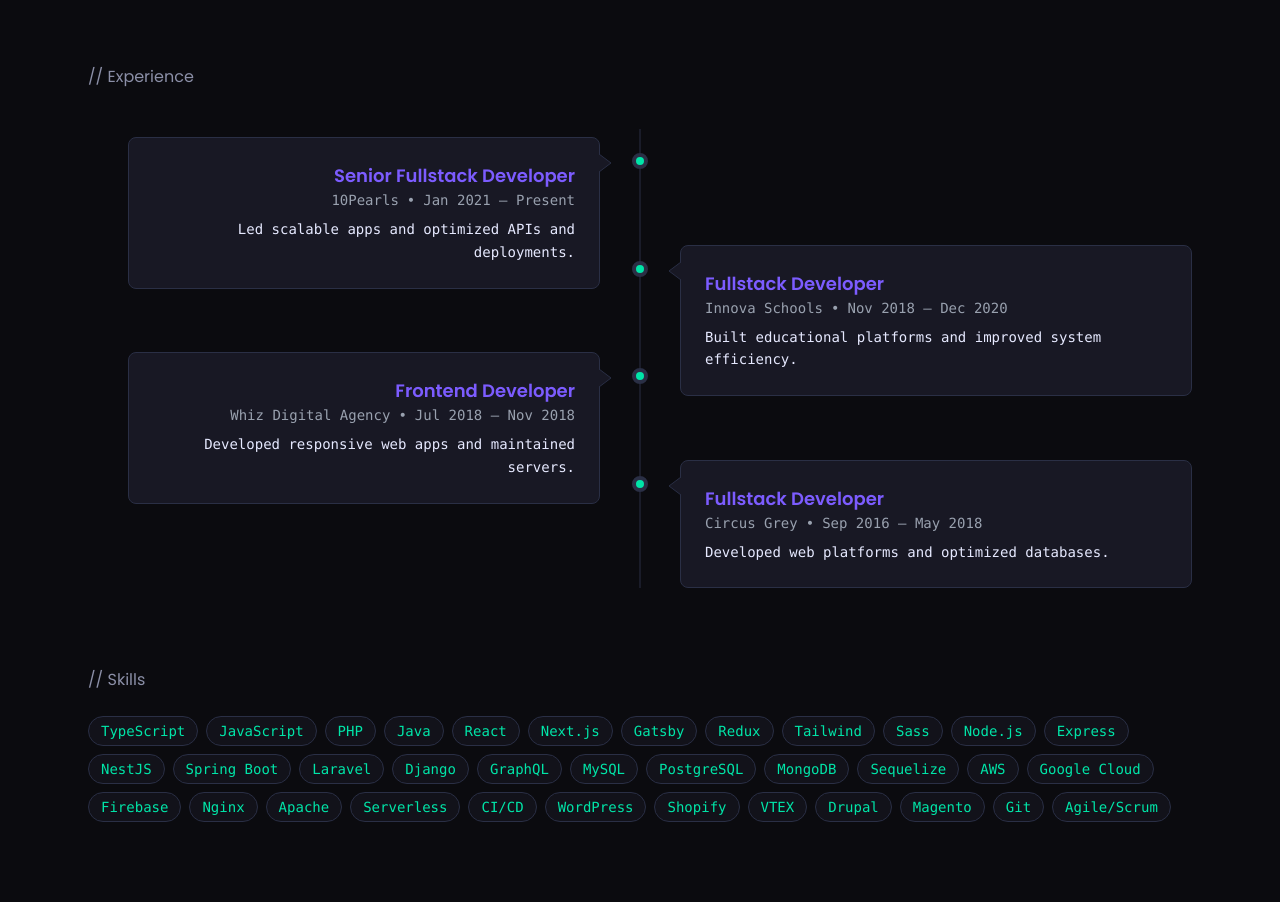
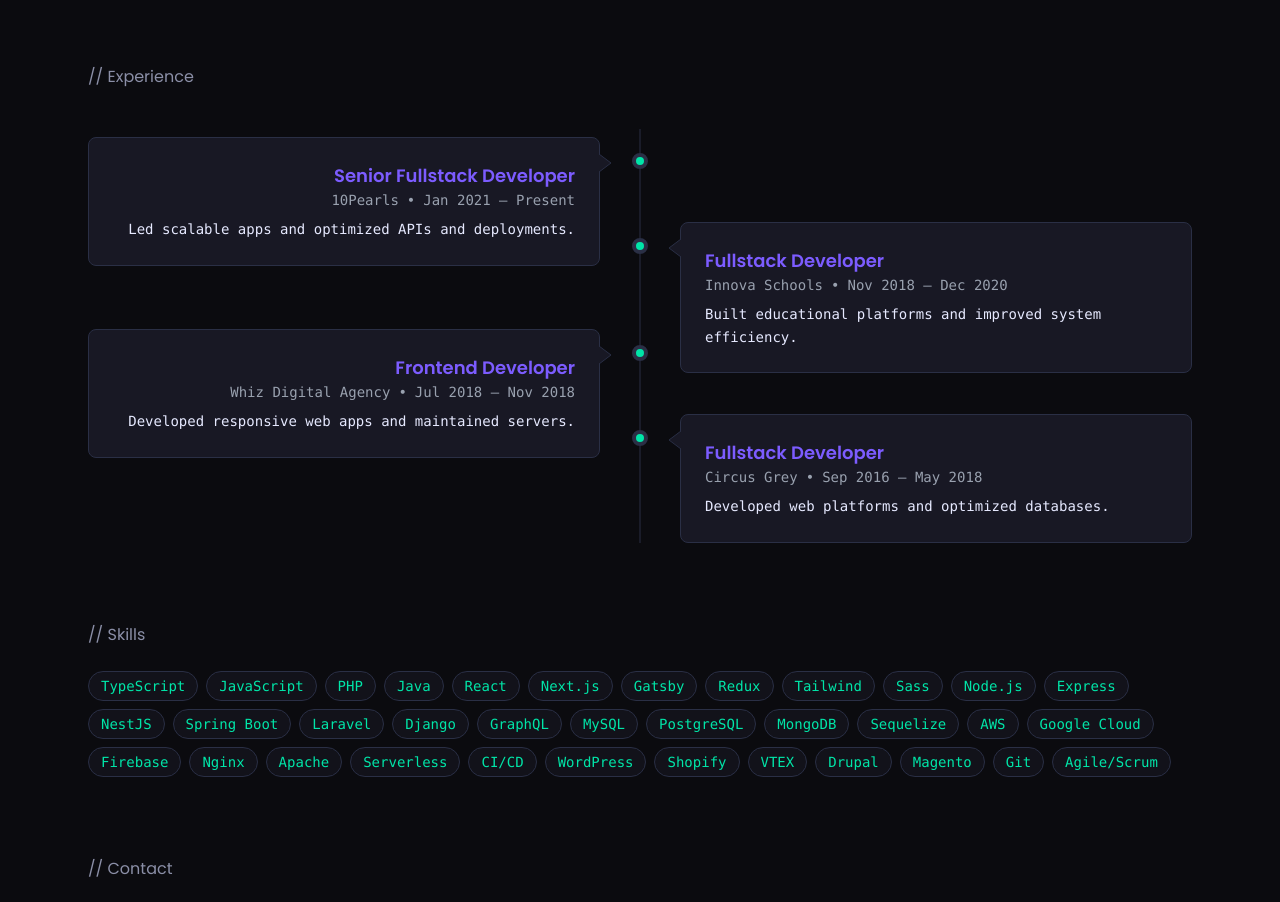
Before and after one commit to hansgianfranco/franco-caballero-dev, a Next.js app: page /en in a window 1280 px wide. Shown: the part 1140-2042 px from the top of the page. Built offline with nearby package versions, Linux system fonts and the light colour scheme.

Commit message:
fix align experience

```diff
--- a/components/sections/Experience.tsx
+++ b/components/sections/Experience.tsx
@@ -44,8 +44,8 @@
                 >
                   <span className={`absolute top-4 w-4 h-4 bg-secondary rounded-full
                     border-4 border-outline transition-all ease-in
-                  group-hover:border-primary group-hover:scale-150 md:top-6 -left-2
-                    ${left ? "md:-right-2 md:left-auto" : ""}`}
+                  group-hover:border-primary group-hover:scale-150 md:top-6
+                    ${left ? "md:-right-2" : "md:-left-2"}`}
                   />
                   <motion.article
                     className={`
@@ -54,7 +54,7 @@
                       after:w-px after:absolute after:h-[16px] after:bg-card mt-2 ml-10
                       after:top-[17px] after:z-10
                       ${left
-                        ? "md:text-right md:after:-right-px md:mr-10"
+                        ? "md:text-right md:after:-right-px md:mr-10 md:ml-0"
                         : "md:text-left after:-left-px"
                       }
                     `}
```
